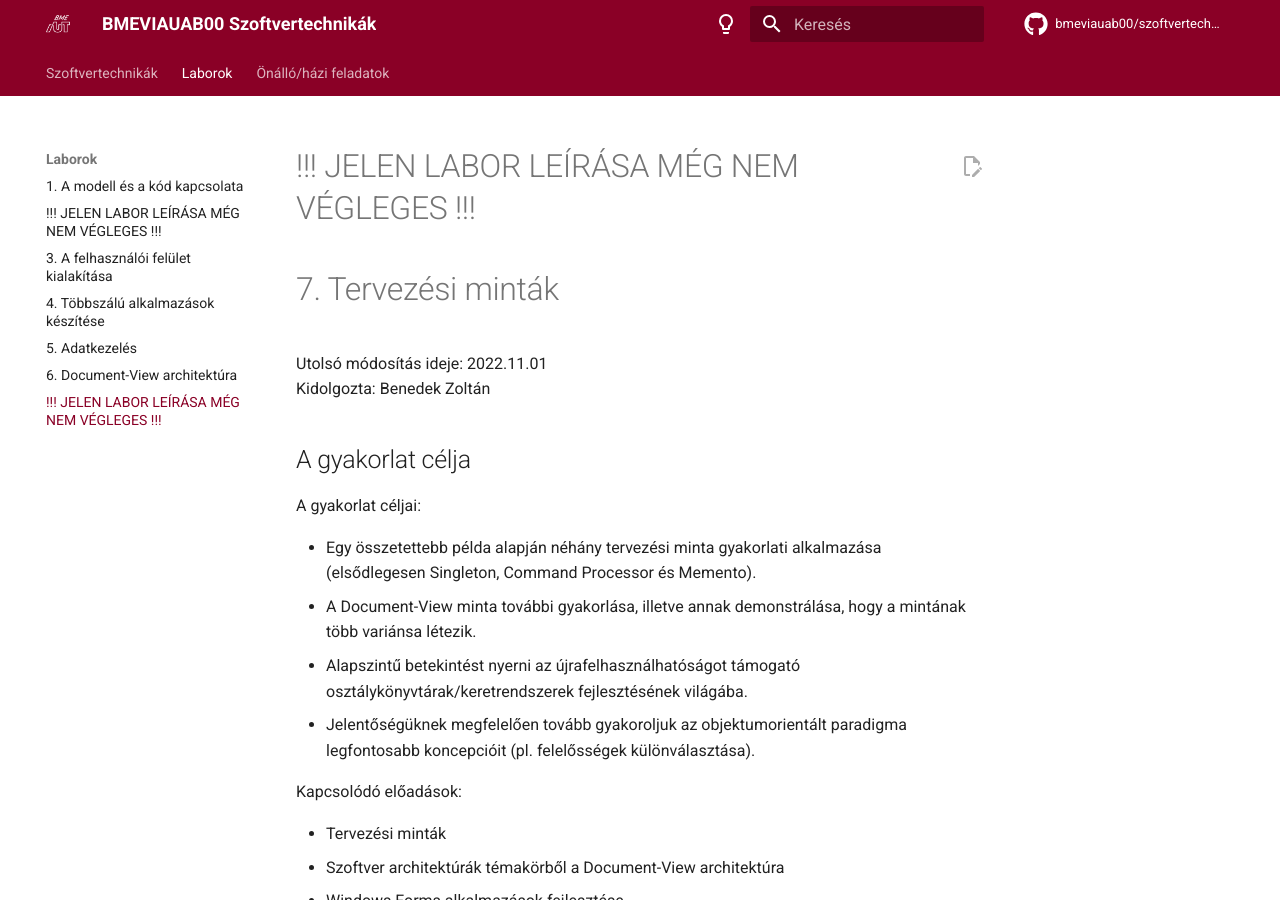
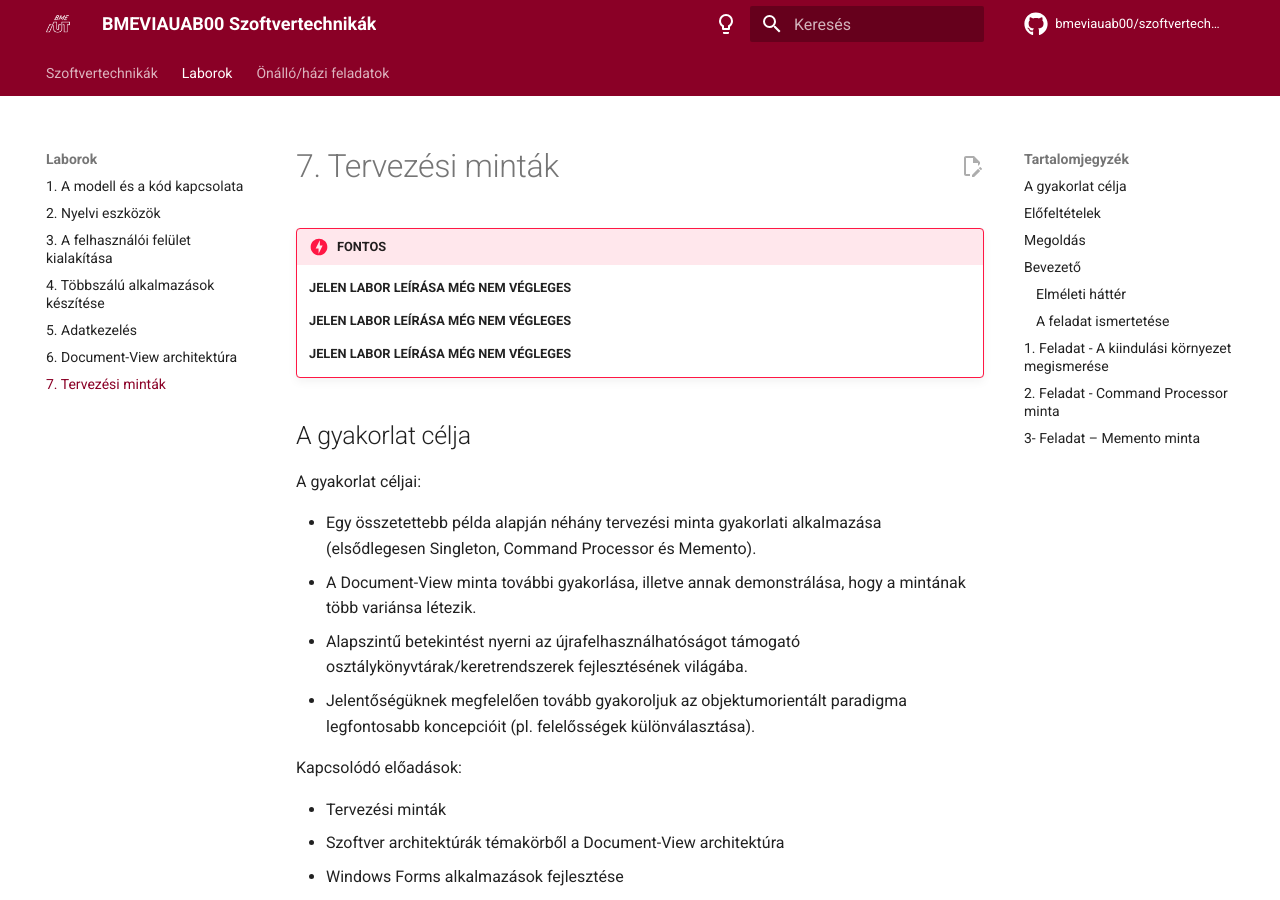
Before and after one commit to bzolka/szt_doc_teszt, an MkDocs documentation site: the page built from docs/labor/7-tervezesi-mintak/index.md, in a window 1280 px wide and 900 px high. Built offline with MkDocs 1.6.1 and Material for MkDocs 9.7.7, drawn with Linux system fonts in a browser that asks for light colours; emoji names are drawn with the system emoji font; comment, search, counter and statistics services are not loaded.

Commit message:
Nem végleges laborok alternatív megjelölése

```diff
--- a/docs/labor/7-tervezesi-mintak/index.md
+++ b/docs/labor/7-tervezesi-mintak/index.md
@@ -2,12 +2,14 @@
 authors: bzolka
 ---
 
-# !!! JELEN LABOR LEÍRÁSA MÉG NEM VÉGLEGES !!!
-
 # 7. Tervezési minták
 
-Utolsó módosítás ideje: 2022.11.01
-Kidolgozta: Benedek Zoltán
+!!! danger "FONTOS"
+    **JELEN LABOR LEÍRÁSA MÉG NEM VÉGLEGES**
+
+    **JELEN LABOR LEÍRÁSA MÉG NEM VÉGLEGES**
+
+    **JELEN LABOR LEÍRÁSA MÉG NEM VÉGLEGES**
 
 ## A gyakorlat célja
 
```
Also changed, not shown: docs/labor/2-nyelvi-eszkozok/index.md (+7 -2 lines).
